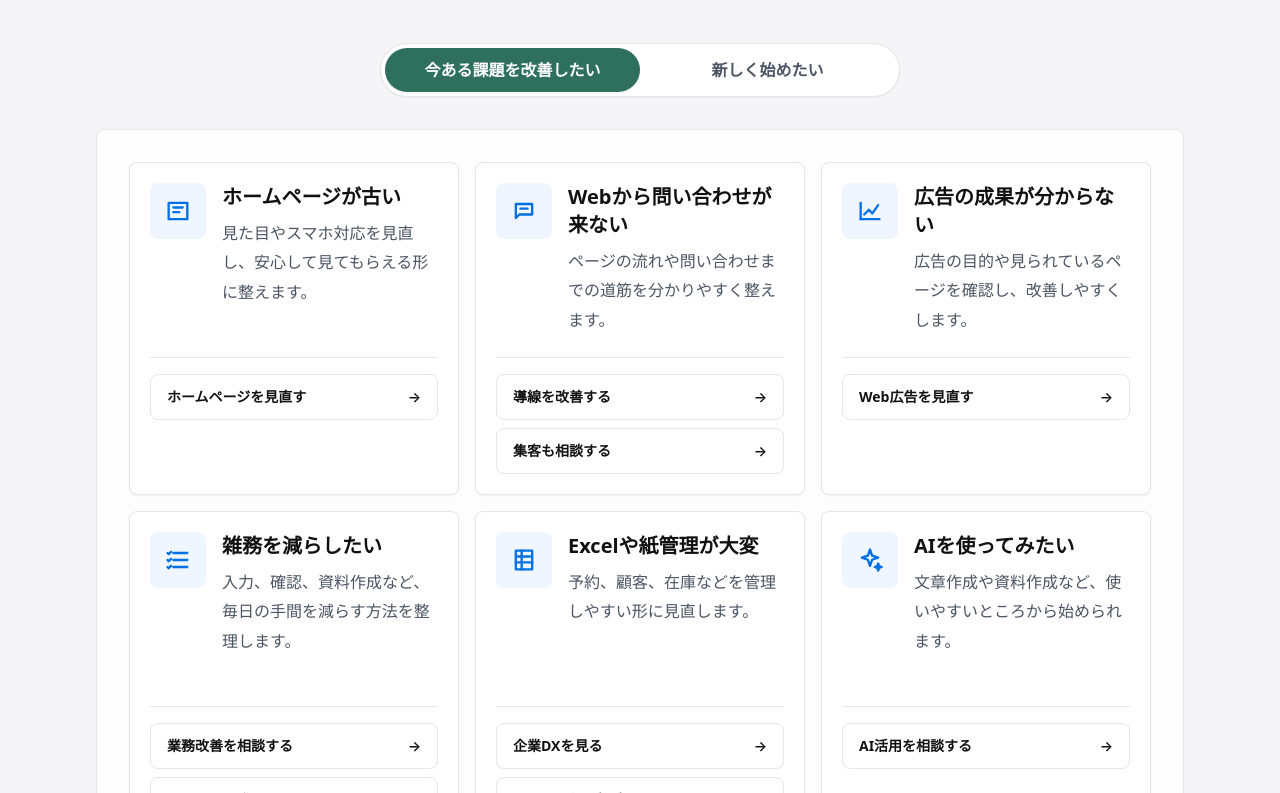
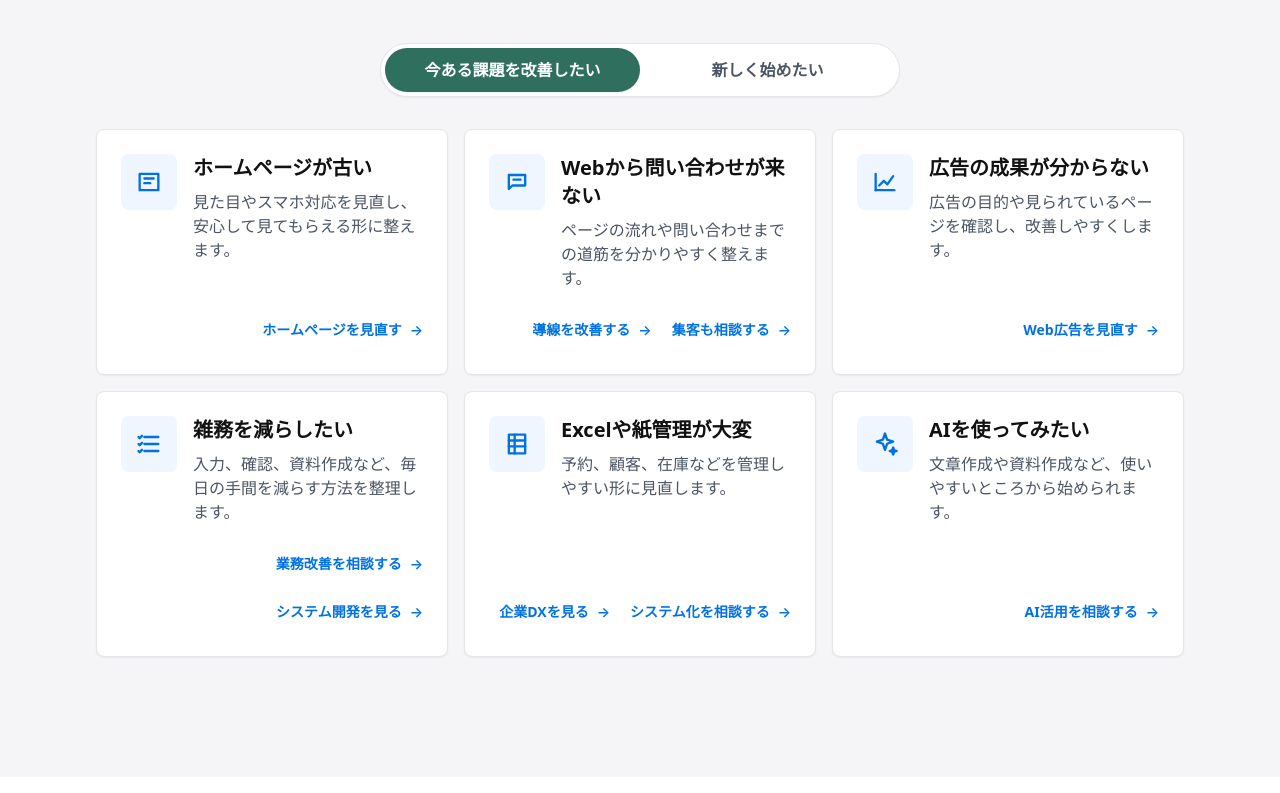
Before and after one commit to iwamitsuco/officialSite, a Next.js app: page / in a window 1280 px wide. Shown: the part 1027-1820 px from the top of the page. Built offline with nearby package versions, Linux system fonts and the light colour scheme.

Commit message:
Refine homepage problem cards

```diff
--- a/components/sections/ProblemSegments.tsx
+++ b/components/sections/ProblemSegments.tsx
@@ -159,24 +159,23 @@ export function ProblemSegments() {
         </div>
       </div>
 
-      <div className="mt-8 rounded-lg border border-apple-border bg-white/80 p-5 shadow-sm md:p-8">
-        <div className="grid gap-4 md:grid-cols-2 xl:grid-cols-3">
+      <div className="mt-8 grid gap-4 md:grid-cols-2 xl:grid-cols-3">
           {activeSegment.items.map((item) => (
-            <article className="flex min-h-full flex-col rounded-lg border border-apple-border bg-white p-5 shadow-sm transition hover:-translate-y-0.5 hover:shadow-soft" key={item.title}>
-              <div className="flex gap-4 md:min-h-[154px]">
-                <div className="flex h-12 w-12 shrink-0 items-center justify-center rounded-lg bg-blue-50 text-apple-blue md:h-14 md:w-14" aria-hidden="true">
+            <article className="flex min-h-full flex-col rounded-lg border border-apple-border bg-white p-5 shadow-sm transition hover:-translate-y-0.5 hover:shadow-soft md:p-6" key={item.title}>
+              <div className="flex gap-4">
+                <div className="flex h-14 w-14 shrink-0 items-center justify-center rounded-lg bg-blue-50 text-apple-blue" aria-hidden="true">
                   <ProblemIcon icon={item.icon} />
                 </div>
-                <div>
+                <div className="min-w-0">
                   <h3 className="text-lg font-semibold leading-[1.35] text-apple-text md:text-xl">{item.title}</h3>
-                  <p className="card-copy mt-2">{item.description}</p>
+                  <p className="mt-2 text-[15px] leading-[1.75] text-apple-sub md:text-base">{item.description}</p>
                 </div>
               </div>
 
-              <div className="mt-5 grid gap-2 border-t border-apple-border pt-4">
+              <div className="mt-auto flex flex-wrap justify-end gap-x-5 gap-y-2 pt-5">
                 {item.links.map((link) => (
                   <Link
-                    className="inline-flex min-h-11 items-center justify-between rounded-lg border border-apple-border bg-white px-4 py-3 text-sm font-semibold text-apple-text transition hover:border-apple-blue hover:text-apple-blue focus-visible:outline focus-visible:outline-2 focus-visible:outline-offset-2 focus-visible:outline-apple-blue"
+                    className="inline-flex min-h-10 items-center gap-2 text-sm font-semibold text-apple-blue transition hover:text-blue-600 focus-visible:outline focus-visible:outline-2 focus-visible:outline-offset-2 focus-visible:outline-apple-blue"
                     href={link.href}
                     key={`${item.title}-${link.href}-${link.label}`}
                   >
@@ -187,7 +186,6 @@ export function ProblemSegments() {
               </div>
             </article>
           ))}
-        </div>
       </div>
     </div>
   );
```
